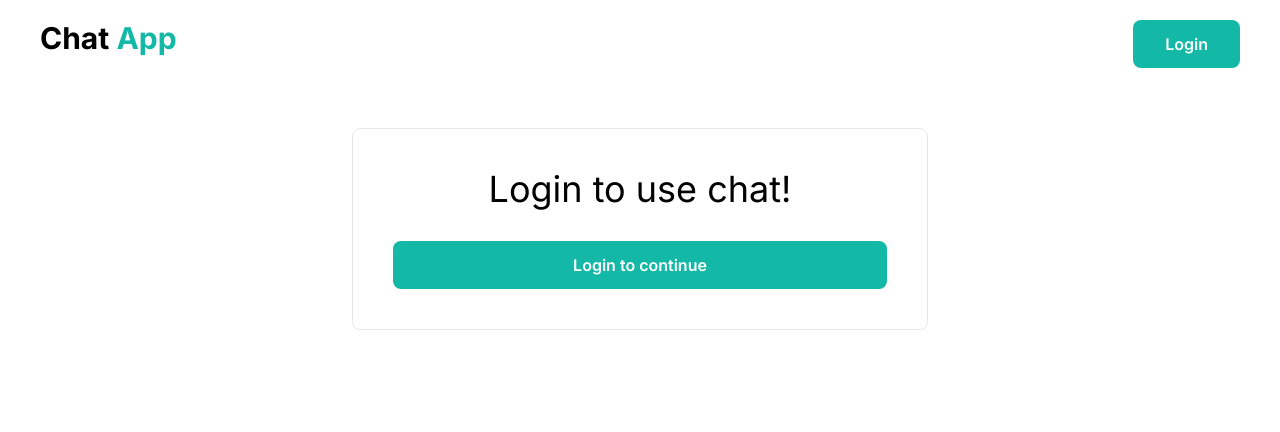
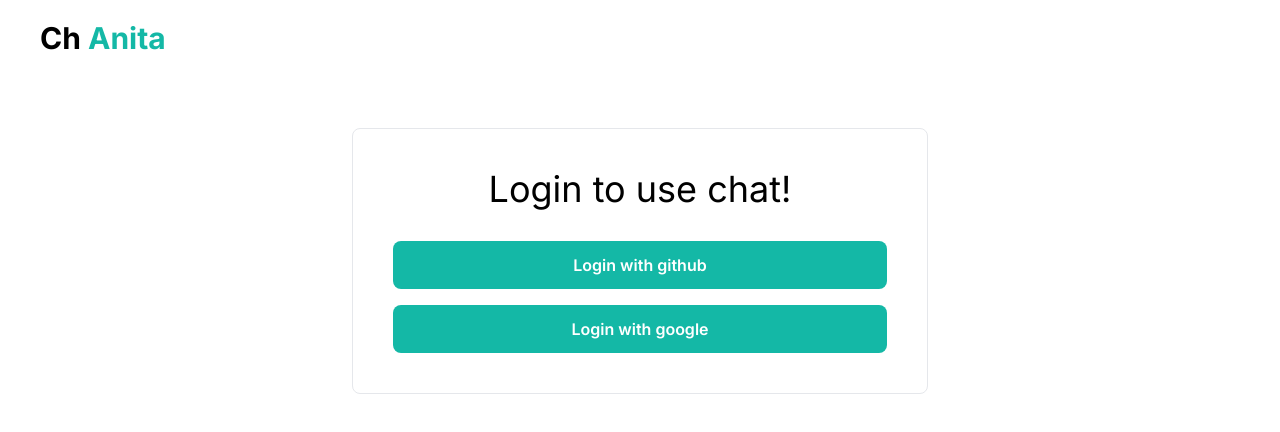
Before and after one commit to Laci144/next-chat-app, a Next.js app: page / in a window 1280 px wide. Shown: the top 432 px of the page. Built offline with nearby package versions, Linux system fonts and the light colour scheme; no server answers.

Commit message:
Google authentication added, URI redirected to Vercel

```diff
--- a/app/components/Buttons.tsx
+++ b/app/components/Buttons.tsx
@@ -34,6 +34,7 @@ export function NavLogin() {
 
 export function MainLogin() {
   return (
+    <div>
       <button
         onClick={() => {
           signIn("github");
@@ -42,7 +43,18 @@ export function MainLogin() {
         text-center text-sm font-semibold text-white ring-teal-300
         transition duration-100 hover:bg-teal-600 md:text-base"
       >
-      Login to continue
+        Login with github
       </button>
+      <button
+        onClick={() => {
+          signIn("google");
+        }}
+        className="mt-4 w-full flex items-center justify-center gap-2 rounded-lg bg-teal-500 px-8 py-3
+      text-center text-sm font-semibold text-white ring-teal-300
+      transition duration-100 hover:bg-teal-600 md:text-base"
+      >
+        Login with google
+      </button>
+    </div>
   );
 }
--- a/app/layout.tsx
+++ b/app/layout.tsx
@@ -27,10 +27,10 @@ export default async function RootLayout({
         <NextAuthProvider>
           <nav className="flex px-10  py-5 justify-between fixed top-0 left-0 w-full bg-white">
             <h1 className="text-black text-3xl font-bold">
-              Chat <span className="text-teal-500">App</span>
+              Ch <span className="text-teal-500">Anita</span>
             </h1>
 
-            {session ? (
+            {session && (
               <div className="flex items-center">
                 <Image
                   src={session.user?.image as string}
@@ -42,10 +42,6 @@ export default async function RootLayout({
 
                 <Logout />
               </div>
-            ) : (
-              <div>
-                <NavLogin />
-              </div>
             )}
           </nav>
 
--- a/app/lib/auth.ts
+++ b/app/lib/auth.ts
@@ -1,6 +1,7 @@
 import { PrismaAdapter } from "@auth/prisma-adapter";
 import type { NextAuthOptions } from "next-auth";
 import GithubProvider from 'next-auth/providers/github'
+import GoogleProvider from "next-auth/providers/google";
 import prisma from "./db";
 
 
@@ -11,6 +12,10 @@ export const authOptions: NextAuthOptions = {
         GithubProvider({
             clientId: process.env.GITHUB_CLIENT_ID as string,
             clientSecret: process.env.GITHUB_SECRET_ID as string
+        }),
+        GoogleProvider({
+            clientId: process.env.GOOGLE_CLIENT_ID as string,
+            clientSecret: process.env.GOOGLE_CLIENT_SECRET as string
         })
     ]
 };
--- a/next.config.mjs
+++ b/next.config.mjs
@@ -1,7 +1,7 @@
 /** @type {import('next').NextConfig} */
 const nextConfig = {
   images: {
-    domains: ["avatars.githubusercontent.com"],
+    domains: ["avatars.githubusercontent.com", "lh3.googleusercontent.com"],
   },
 };
 
```
Lines whose indentation alone changed are shown as unchanged.
